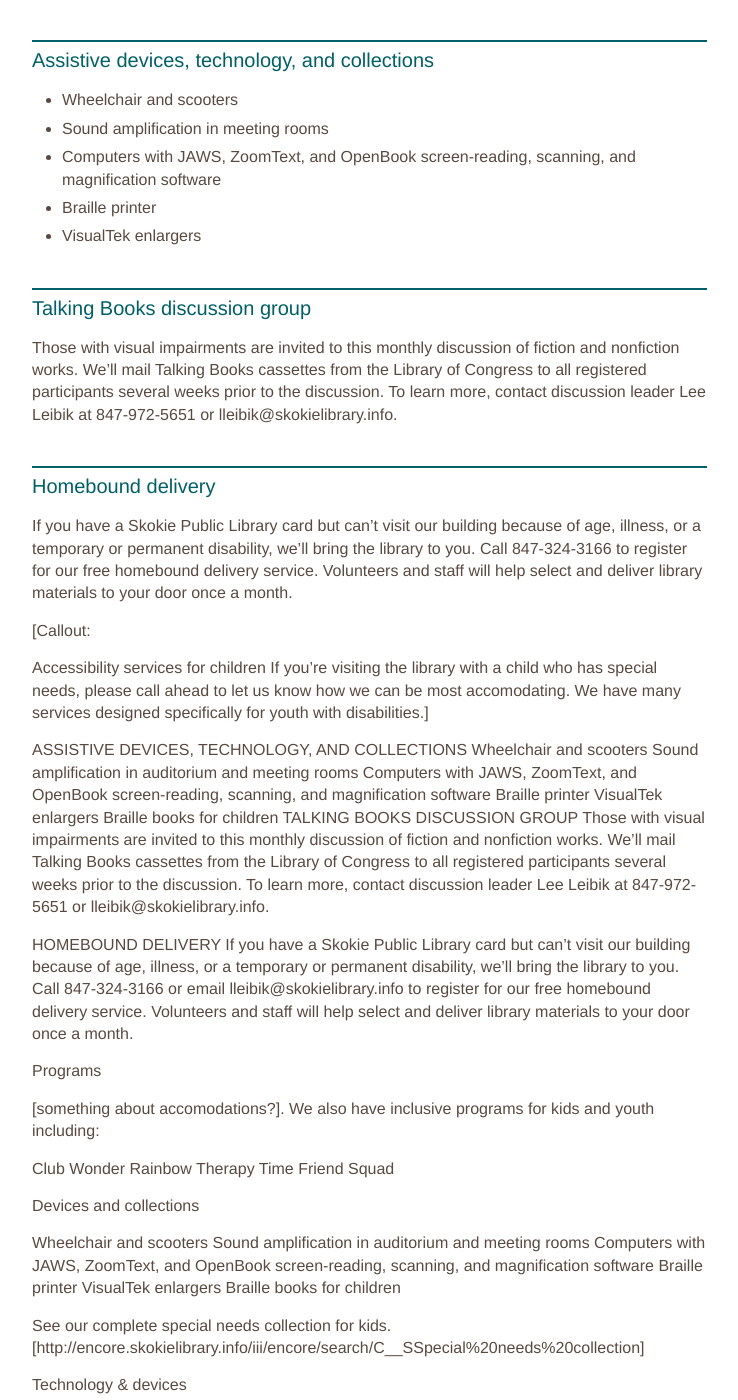
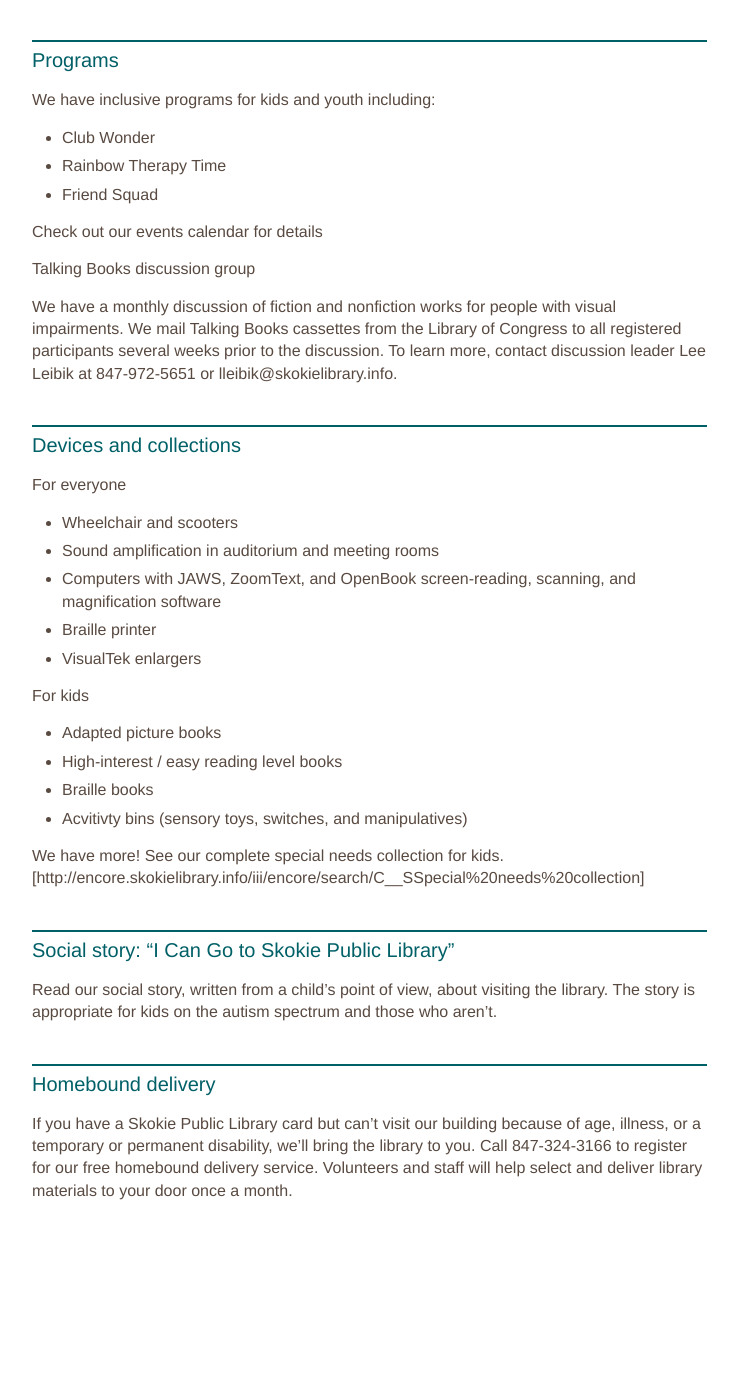
Before and after one commit to skokielibrary/spl-content, a Jekyll site: the page built from _content/annabelle/services--accessibility-special-needs.markdown, in a window 1280 px wide and 1400 px high, scrolled down 313 px. Shown: the whole window, without its empty margins (126-864 px from the left). Built offline with Jekyll 4.4.1, drawn with Linux system fonts in a browser that asks for light colours; after the commit the page ends 1575 px from its top, so only the background shows below that; some of the changed text lies outside the part shown.

Commit message:
restructuring accessibility page

```diff
--- a/_content/annabelle/services--accessibility-special-needs.markdown
+++ b/_content/annabelle/services--accessibility-special-needs.markdown
@@ -8,62 +8,38 @@ We strive to make the library a welcoming place for people of all abilities. Our
 
 For more information on accessibility, contact Dawn Wlezien at 847-324-3185 or dwlezien@skokielibrary.info.
 
-##Assistive devices, technology, and collections
+## Programs
+
+We have inclusive programs for kids and youth including:
+
+- Club Wonder
+- Rainbow Therapy Time
+- Friend Squad
+
+Check out our events calendar for details
+
+### Talking Books discussion group
+We have a monthly discussion of fiction and nonfiction works for people with visual impairments. We mail Talking Books cassettes from the Library of Congress to all registered participants several weeks prior to the discussion. To learn more, contact discussion leader Lee Leibik at 847-972-5651 or lleibik@skokielibrary.info.
+
+## Devices and collections
+
+### For everyone
 - Wheelchair and scooters
-- Sound amplification in meeting rooms
+- Sound amplification in auditorium and meeting rooms
 - Computers with JAWS, ZoomText, and OpenBook screen-reading, scanning, and magnification software
 - Braille printer
 - VisualTek enlargers
 
-##Talking Books discussion group
-Those with visual impairments are invited to this monthly discussion of fiction and nonfiction works. We'll mail Talking Books cassettes from the Library of Congress to all registered participants several weeks prior to the discussion. To learn more, contact discussion leader Lee Leibik at 847-972-5651 or lleibik@skokielibrary.info.
+### For kids
+- Adapted picture books
+- High-interest / easy reading level books
+- Braille books
+- Acvitivty bins (sensory toys, switches, and manipulatives)
+
+We have more! See our complete special needs collection for kids.[http://encore.skokielibrary.info/iii/encore/search/C__SSpecial%20needs%20collection]
+
+## Social story: "I Can Go to Skokie Public Library"
+Read our social story, written from a child's point of view, about visiting the library. The story is appropriate for kids on the autism spectrum and those who aren't.
 
 ##Homebound delivery
 If you have a Skokie Public Library card but can't visit our building because of age, illness, or a temporary or permanent disability, we'll bring the library to you. Call 847-324-3166 to register for our free homebound delivery service. Volunteers and staff will help select and deliver library materials to your door once a month.
-
-[Callout:
-
-Accessibility services for children
-If you're visiting the library with a child who has special needs, please call ahead to let us know how we can be most accomodating. We have many services designed specifically for youth with disabilities.]
-
-
-ASSISTIVE DEVICES, TECHNOLOGY, AND COLLECTIONS
-Wheelchair and scooters
-Sound amplification in auditorium and meeting rooms
-Computers with JAWS, ZoomText, and OpenBook screen-reading, scanning, and magnification software
-Braille printer
-VisualTek enlargers
-Braille books for children
-TALKING BOOKS DISCUSSION GROUP
-Those with visual impairments are invited to this monthly discussion of fiction and nonfiction works. We’ll mail Talking Books cassettes from the Library of Congress to all registered participants several weeks prior to the discussion. To learn more, contact discussion leader Lee Leibik at 847-972-5651 or lleibik@skokielibrary.info.
-
-HOMEBOUND DELIVERY
-If you have a Skokie Public Library card but can’t visit our building because of age, illness, or a temporary or permanent disability, we’ll bring the library to you. Call 847-324-3166 or email lleibik@skokielibrary.info to register for our free homebound delivery service. Volunteers and staff will help select and deliver library materials to your door once a month.
-
-
-Programs
-
-[something about accomodations?]. We also have inclusive programs for kids and youth including:
-
-Club Wonder
-Rainbow Therapy Time
-Friend Squad
-
-
-
-Devices and collections
-
-Wheelchair and scooters
-Sound amplification in auditorium and meeting rooms
-Computers with JAWS, ZoomText, and OpenBook screen-reading, scanning, and magnification software
-Braille printer
-VisualTek enlargers
-Braille books for children
-
-See our complete special needs collection for kids.[http://encore.skokielibrary.info/iii/encore/search/C__SSpecial%20needs%20collection]
-
-Technology & devices
-
-Social story: "I Can Go to Skokie Public Library"
-
-Read our social story, written from a child's point of view, about visiting the library. The story is appropriate for kids on the autism spectrum and those who aren't.
```
